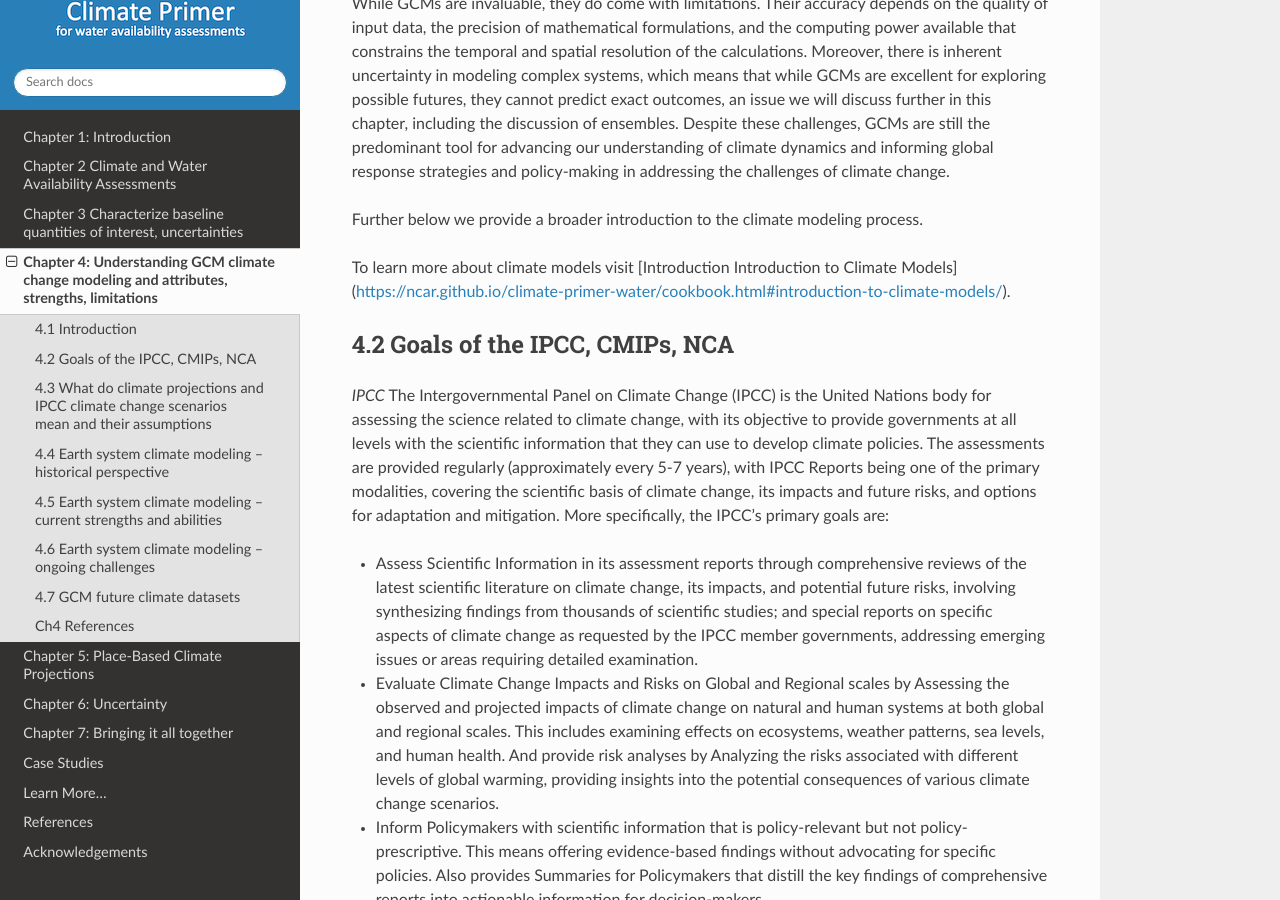
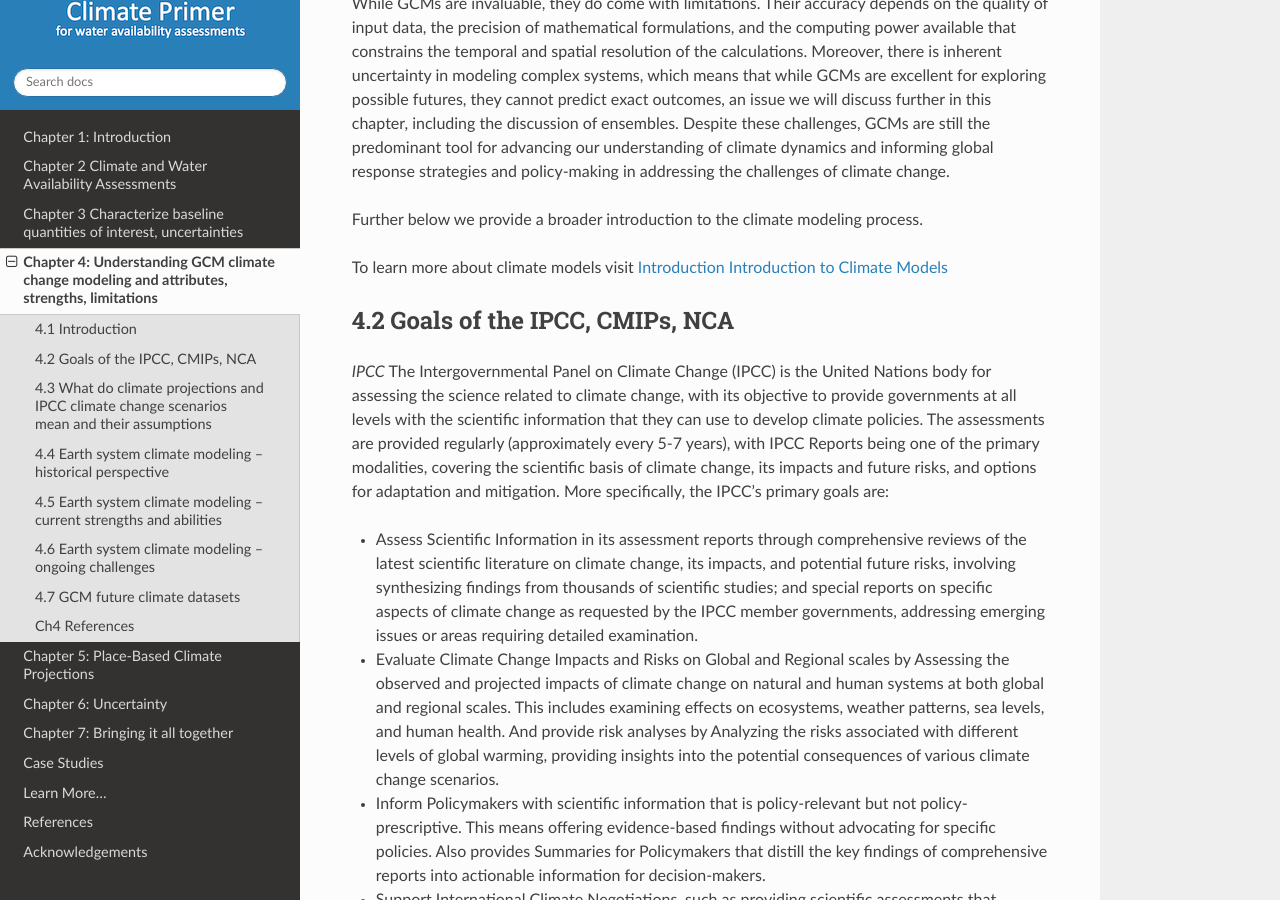
Before and after one commit to NCAR/climate-primer-water, a Sphinx documentation site: the page built from doc/gcms.rst, in a window 1280 px wide and 900 px high, scrolled down 1725 px. Built offline with Sphinx 7.4.7 and the Read the Docs theme 2.0.0, drawn with Linux system fonts in a browser that asks for light colours.

Commit message:
Update gcms.rst

```diff
--- a/doc/gcms.rst
+++ b/doc/gcms.rst
@@ -107,7 +107,7 @@
 Further below we provide a broader introduction to the climate modeling
 process.
 
-To learn more about climate models visit [Introduction Introduction to Climate Models] (https://ncar.github.io/climate-primer-water/cookbook.html#introduction-to-climate-models/).
+To learn more about climate models visit `Introduction Introduction to Climate Models <https://ncar.github.io/climate-primer-water/cookbook.html#introduction-to-climate-models/>`_
 
 4.2 Goals of the IPCC, CMIPs, NCA
 ------------------------------------
```
